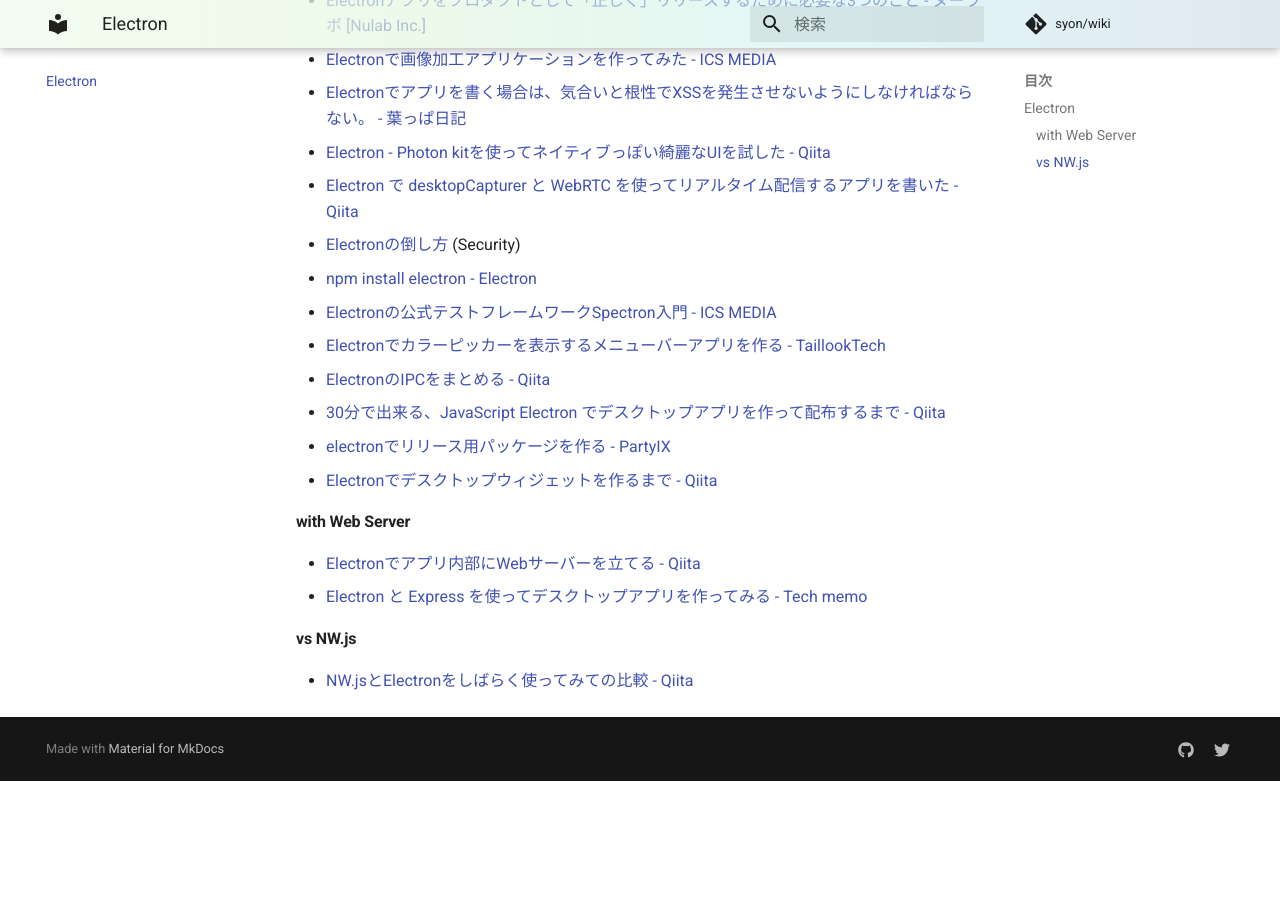
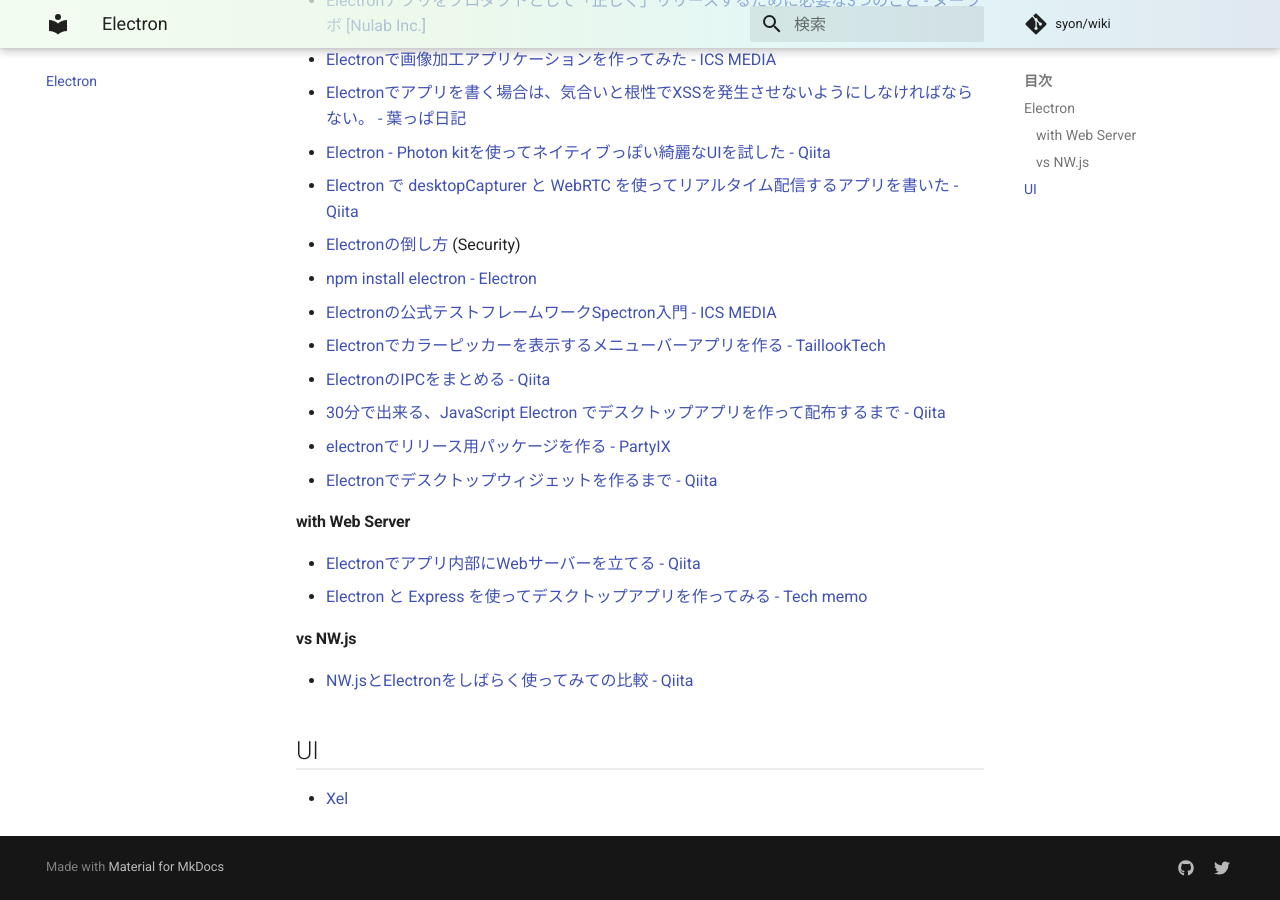
Before and after one commit to syon/wiki, an MkDocs documentation site: the page built from docs/Electron.md, in a window 1280 px wide and 900 px high, scrolled down 1017 px. Built offline with MkDocs 1.6.1 and Material for MkDocs 9.7.7, drawn with Linux system fonts in a browser that asks for light colours; comment, search, counter and statistics services are not loaded; before the commit the page ends 1798 px from its top, so only the background shows below that.

Commit message:
:memo: electron

```diff
--- a/docs/Electron.md
+++ b/docs/Electron.md
@@ -40,3 +40,8 @@
 
 #### vs NW.js
 - [NW\.jsとElectronをしばらく使ってみての比較 \- Qiita](http://qiita.com/indometacin/items/712d6ce28763647a87c9)
+
+
+## UI
+
+- [Xel](https://xel-toolkit.org/)
```
